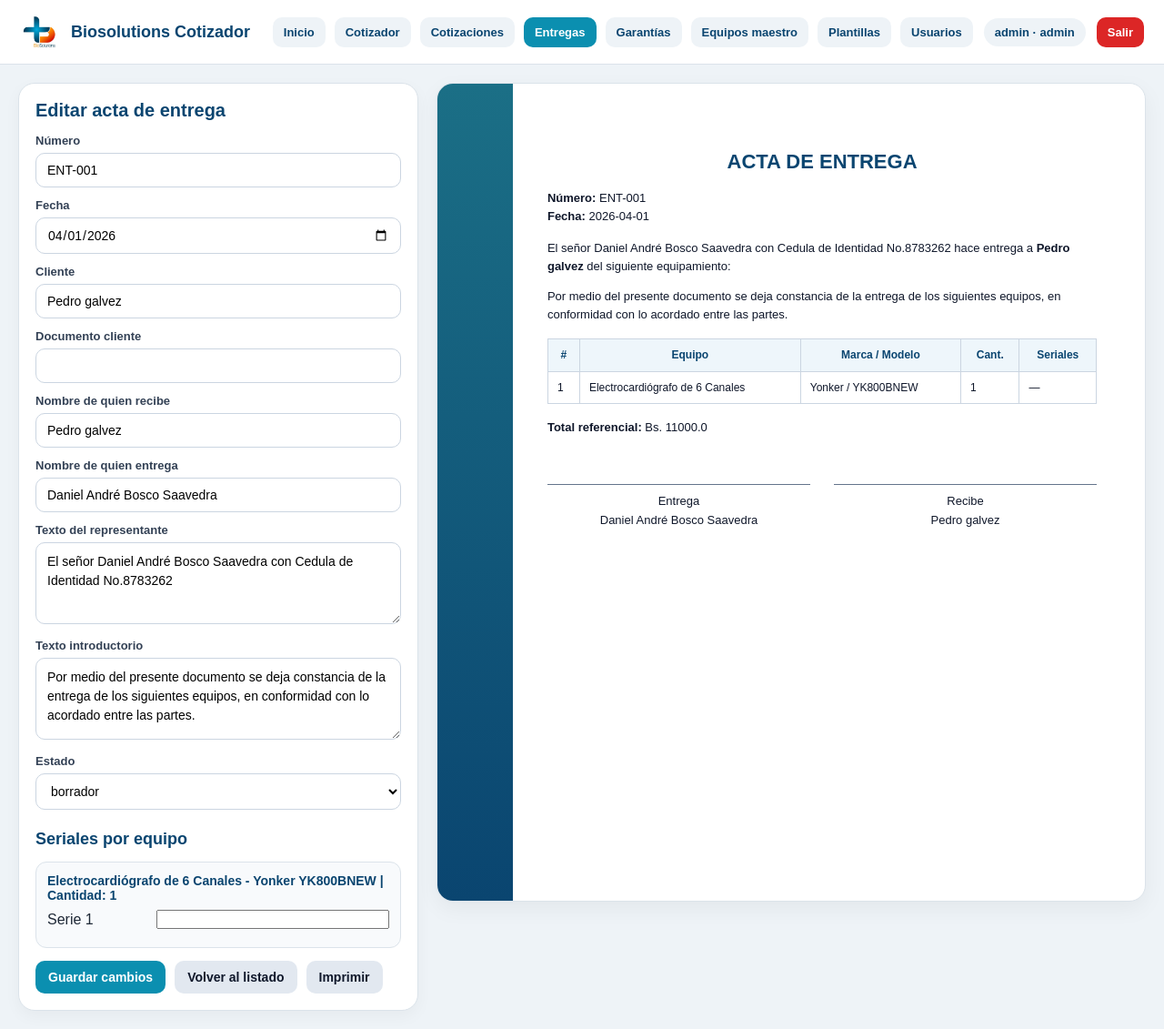
After one commit to Myroesh/biosolutions-cotizador, a Flask app: page /entregas/1 in a window 1280 px wide. The commit adds this page. Shown: the whole page at 91% size. Run offline with Flask 3, Linux system fonts and the light colour scheme; a user stored in the database is signed in; data comes from the database, SQL or seed files in the repository.

Commit message:
Corregir dashboard y evitar duplicados de entrega y garantia 3

```diff
--- a/app.py
+++ b/app.py
@@ -637,6 +637,64 @@ def build_initial_garantia_payload(cot_row, cot_payload, numero_garantia):
             "grandTotal": total
         }
     }
+
+def load_entrega_payload(conn, entrega_id):
+    row = conn.execute("""
+        SELECT *
+        FROM entregas
+        WHERE id = ?
+    """, (entrega_id,)).fetchone()
+
+    if not row:
+        return None, None
+
+    payload_json = (row["payload_json"] or "").strip()
+    payload = None
+
+    if payload_json:
+        try:
+            payload = json.loads(payload_json)
+        except Exception as e:
+            print("WARNING load_entrega_payload:", e)
+            payload = None
+
+    if not isinstance(payload, dict):
+        payload = {
+            "document": {
+                "dbId": row["id"],
+                "cotizacionId": row["cotizacion_id"],
+                "number": row["numero_entrega"] or "",
+                "date": row["fecha_entrega"] or "",
+                "client": row["cliente_nombre"] or "",
+                "clientDocument": row["cliente_documento"] or "",
+                "receivesName": row["recibe_nombre"] or "",
+                "deliversName": row["entrega_nombre"] or "",
+                "delivererText": row["entrega_documento_texto"] or "",
+                "introText": row["texto_intro"] or ""
+            },
+            "items": [],
+            "totals": {
+                "grandTotal": float(row["total"] or 0)
+            }
+        }
+
+    payload.setdefault("document", {})
+    payload.setdefault("items", [])
+    payload.setdefault("totals", {})
+
+    payload["document"]["dbId"] = row["id"]
+    payload["document"]["cotizacionId"] = row["cotizacion_id"]
+    payload["document"]["number"] = payload["document"].get("number") or (row["numero_entrega"] or "")
+    payload["document"]["date"] = payload["document"].get("date") or (row["fecha_entrega"] or "")
+    payload["document"]["client"] = payload["document"].get("client") or (row["cliente_nombre"] or "")
+    payload["document"]["clientDocument"] = payload["document"].get("clientDocument") or (row["cliente_documento"] or "")
+    payload["document"]["receivesName"] = payload["document"].get("receivesName") or (row["recibe_nombre"] or "")
+    payload["document"]["deliversName"] = payload["document"].get("deliversName") or (row["entrega_nombre"] or "")
+    payload["document"]["delivererText"] = payload["document"].get("delivererText") or (row["entrega_documento_texto"] or "")
+    payload["document"]["introText"] = payload["document"].get("introText") or (row["texto_intro"] or "")
+    payload["totals"]["grandTotal"] = float(payload["totals"].get("grandTotal") or row["total"] or 0)
+
+    return row, payload
 
 @app.route("/")
 @login_required
@@ -1011,11 +1069,18 @@ def cotizaciones_page():
         c.*,
         uc.username AS creado_por_username,
         ua.username AS actualizado_por_username,
+       (
+    SELECT COUNT(1)
+    FROM entregas e
+    WHERE e.cotizacion_id = c.id
+        ) AS entregas_count,
         (
-            SELECT COUNT(1)
+            SELECT e.id
             FROM entregas e
             WHERE e.cotizacion_id = c.id
-        ) AS entregas_count,
+            ORDER BY e.id DESC
+            LIMIT 1
+        ) AS ultima_entrega_id,
         (
             SELECT COUNT(1)
             FROM garantias g
@@ -1029,27 +1094,125 @@ def cotizaciones_page():
     conn.close()
     return render_template("cotizaciones.html", cotizaciones=cotizaciones, active_page="cotizaciones")
 
-@app.route("/entregas")
+@app.route("/entregas/<int:entrega_id>")
 @login_required
-def entregas_page():
+def entrega_detail_page(entrega_id):
     conn = get_db_connection()
     ensure_auth_schema(conn)
 
-    entregas = conn.execute("""
-        SELECT
-            e.*,
-            c.numero AS cotizacion_numero,
-            uc.username AS creado_por_username,
-            ua.username AS actualizado_por_username
-        FROM entregas e
-        LEFT JOIN cotizaciones c ON c.id = e.cotizacion_id
-        LEFT JOIN usuarios uc ON uc.id = e.creado_por_user_id
-        LEFT JOIN usuarios ua ON ua.id = e.actualizado_por_user_id
-        ORDER BY e.id DESC
-    """).fetchall()
-
-    conn.close()
-    return render_template("entregas.html", entregas=entregas, active_page="entregas")
+    entrega_row, entrega_payload = load_entrega_payload(conn, entrega_id)
+    conn.close()
+
+    if not entrega_row:
+        flash("Acta de entrega no encontrada.", "error")
+        return redirect(url_for("entregas_page"))
+
+    return render_template(
+        "entrega_detail.html",
+        entrega=entrega_row,
+        entrega_payload=entrega_payload,
+        active_page="entregas"
+    )
+
+@app.route("/entregas/<int:entrega_id>/guardar", methods=["POST"])
+@editor_required
+def guardar_entrega(entrega_id):
+    conn = get_db_connection()
+    ensure_auth_schema(conn)
+
+    entrega_row, entrega_payload = load_entrega_payload(conn, entrega_id)
+    if not entrega_row:
+        conn.close()
+        flash("Acta de entrega no encontrada.", "error")
+        return redirect(url_for("entregas_page"))
+
+    number = (request.form.get("number") or "").strip()
+    date_value = (request.form.get("date") or "").strip()
+    client = (request.form.get("client") or "").strip()
+    client_document = (request.form.get("clientDocument") or "").strip()
+    receives_name = (request.form.get("receivesName") or "").strip()
+    delivers_name = (request.form.get("deliversName") or "").strip()
+    deliverer_text = (request.form.get("delivererText") or "").strip()
+    intro_text = (request.form.get("introText") or "").strip()
+    estado = (request.form.get("estado") or "borrador").strip()
+
+    if estado not in {"borrador", "emitida"}:
+        estado = "borrador"
+
+    items = entrega_payload.get("items", []) or []
+
+    serials_flat = request.form.getlist("serials[]")
+    serial_idx = 0
+
+    for item in items:
+        quantity = int(item.get("quantity") or 1)
+        if quantity < 1:
+            quantity = 1
+
+        new_serials = []
+        for _ in range(quantity):
+            serial_value = ""
+            if serial_idx < len(serials_flat):
+                serial_value = (serials_flat[serial_idx] or "").strip()
+            new_serials.append(serial_value)
+            serial_idx += 1
+
+        item["serials"] = new_serials
+
+    entrega_payload["document"] = {
+        "dbId": entrega_id,
+        "cotizacionId": entrega_row["cotizacion_id"],
+        "number": number,
+        "date": date_value,
+        "client": client,
+        "clientDocument": client_document,
+        "receivesName": receives_name,
+        "deliversName": delivers_name,
+        "delivererText": deliverer_text,
+        "introText": intro_text
+    }
+
+    current_user = get_current_user()
+    current_user_id = current_user["id"] if current_user else None
+    now_str = datetime.now().strftime("%Y-%m-%d %H:%M:%S")
+
+    conn.execute("""
+        UPDATE entregas
+        SET numero_entrega = ?,
+            fecha_entrega = ?,
+            cliente_nombre = ?,
+            cliente_documento = ?,
+            recibe_nombre = ?,
+            entrega_nombre = ?,
+            entrega_documento_texto = ?,
+            texto_intro = ?,
+            payload_json = ?,
+            estado = ?,
+            actualizado_por_user_id = ?,
+            actualizado_en = ?
+        WHERE id = ?
+    """, (
+        number,
+        date_value,
+        client,
+        client_document,
+        receives_name,
+        delivers_name,
+        deliverer_text,
+        intro_text,
+        json.dumps(entrega_payload, ensure_ascii=False),
+        estado,
+        current_user_id,
+        now_str,
+        entrega_id
+    ))
+
+    conn.commit()
+    conn.close()
+
+    flash("Acta de entrega actualizada correctamente.", "success")
+    return redirect(url_for("entrega_detail_page", entrega_id=entrega_id))
+
 
 @app.route("/garantias")
 @login_required
--- a/templates/cotizaciones.html
+++ b/templates/cotizaciones.html
@@ -172,8 +172,8 @@
                   <button type="submit" class="secondary-btn">Generar acta de entrega</button>
                 </form>
               {% else %}
-                <a href="{{ url_for('entregas_page') }}">Ver entrega</a>
-              {% endif %}
+                <a href="{{ url_for('entrega_detail_page', entrega_id=c['ultima_entrega_id']) }}">Ver entrega</a>
+                {% endif %}
 
               {% if (c["garantias_count"] or 0) == 0 %}
                 <form method="post"
--- /dev/null
+++ b/templates/entrega_detail.html
@@ -0,0 +1,373 @@
+{% extends "base.html" %}
+
+{% block title %}Acta de entrega - Biosolutions{% endblock %}
+
+{% block extra_head %}
+<style>
+  .page-grid{
+    display:grid;
+    grid-template-columns: 440px 1fr;
+    gap:20px;
+    align-items:start;
+  }
+
+  .page-card{
+    background:#fff;
+    border:1px solid #dbe3ea;
+    border-radius:18px;
+    padding:18px;
+    box-shadow:0 6px 18px rgba(0,0,0,.04);
+  }
+
+  .page-card h2{
+    margin:0 0 14px;
+    color:#0a4570;
+    font-size:20px;
+  }
+
+  .field{
+    margin-bottom:12px;
+  }
+
+  .field label{
+    display:block;
+    margin-bottom:6px;
+    font-size:13px;
+    font-weight:700;
+    color:#334155;
+  }
+
+  .field input,
+  .field textarea,
+  .field select{
+    width:100%;
+    padding:10px 12px;
+    border:1px solid #cbd5e1;
+    border-radius:10px;
+    font-size:14px;
+    font-family:inherit;
+    box-sizing:border-box;
+    background:#fff;
+  }
+
+  .field textarea{
+    min-height:90px;
+    resize:vertical;
+  }
+
+  .btn{
+    background:#0b8fb0;
+    color:#fff;
+    border:none;
+    border-radius:10px;
+    padding:10px 14px;
+    font-size:14px;
+    font-weight:700;
+    cursor:pointer;
+  }
+
+  .btn-light{
+    background:#e2e8f0;
+    color:#0f172a;
+    border:none;
+    border-radius:10px;
+    padding:10px 14px;
+    font-size:14px;
+    font-weight:700;
+    cursor:pointer;
+    text-decoration:none;
+    display:inline-flex;
+    align-items:center;
+  }
+
+  .inline-actions{
+    display:flex;
+    gap:10px;
+    flex-wrap:wrap;
+    margin-top:14px;
+  }
+
+  .serial-block{
+    border:1px solid #dbe3ea;
+    border-radius:12px;
+    padding:12px;
+    background:#f8fafc;
+    margin-bottom:10px;
+  }
+
+  .serial-block strong{
+    display:block;
+    margin-bottom:8px;
+    color:#0a4570;
+    font-size:14px;
+  }
+
+  .serial-row{
+    display:grid;
+    grid-template-columns: 110px 1fr;
+    gap:10px;
+    align-items:center;
+    margin-bottom:8px;
+  }
+
+  .doc-preview{
+    position:relative;
+    background:#fff;
+    border:1px solid #dbe3ea;
+    border-radius:18px;
+    min-height:900px;
+    overflow:hidden;
+    box-shadow:0 8px 24px rgba(0,0,0,.05);
+  }
+
+  .doc-left{
+    position:absolute;
+    left:0;
+    top:0;
+    bottom:0;
+    width:22mm;
+    background:linear-gradient(180deg,#1b6f86 0%, #0a4570 100%);
+  }
+
+  .doc-content{
+    position:relative;
+    z-index:2;
+    padding:18mm 14mm 16mm 32mm;
+    color:#0f172a;
+    font-size:13px;
+    line-height:1.55;
+  }
+
+  .doc-title{
+    text-align:center;
+    font-size:22px;
+    font-weight:800;
+    color:#0a4570;
+    margin-bottom:18px;
+    text-transform:uppercase;
+  }
+
+  .doc-meta{
+    margin-bottom:14px;
+  }
+
+  .doc-table{
+    width:100%;
+    border-collapse:collapse;
+    margin:16px 0;
+    font-size:12px;
+  }
+
+  .doc-table th,
+  .doc-table td{
+    border:1px solid #cbd5e1;
+    padding:8px 10px;
+    vertical-align:top;
+  }
+
+  .doc-table th{
+    background:#eef6fb;
+    color:#0a4570;
+    font-weight:800;
+  }
+
+  .doc-sign{
+    margin-top:34px;
+    display:grid;
+    grid-template-columns:1fr 1fr;
+    gap:26px;
+  }
+
+  .doc-sign-box{
+    text-align:center;
+    padding-top:18px;
+  }
+
+  .doc-sign-line{
+    border-top:1px solid #64748b;
+    margin-bottom:8px;
+    height:1px;
+  }
+
+  @media print{
+    .topbar,
+    .inline-actions,
+    .page-grid > .page-card:first-child{
+      display:none !important;
+    }
+
+    .page-grid{
+      display:block !important;
+    }
+
+    .doc-preview{
+      border:none !important;
+      box-shadow:none !important;
+      border-radius:0 !important;
+    }
+  }
+
+  @media (max-width: 1200px){
+    .page-grid{
+      grid-template-columns:1fr;
+    }
+  }
+</style>
+{% endblock %}
+
+{% block content %}
+<div class="page-grid">
+  <section class="page-card">
+    <h2>Editar acta de entrega</h2>
+
+    <form method="post" action="{{ url_for('guardar_entrega', entrega_id=entrega['id']) }}">
+      <div class="field">
+        <label for="number">Número</label>
+        <input type="text" id="number" name="number" value="{{ entrega_payload['document']['number'] or '' }}">
+      </div>
+
+      <div class="field">
+        <label for="date">Fecha</label>
+        <input type="date" id="date" name="date" value="{{ entrega_payload['document']['date'] or '' }}">
+      </div>
+
+      <div class="field">
+        <label for="client">Cliente</label>
+        <input type="text" id="client" name="client" value="{{ entrega_payload['document']['client'] or '' }}">
+      </div>
+
+      <div class="field">
+        <label for="clientDocument">Documento cliente</label>
+        <input type="text" id="clientDocument" name="clientDocument" value="{{ entrega_payload['document']['clientDocument'] or '' }}">
+      </div>
+
+      <div class="field">
+        <label for="receivesName">Nombre de quien recibe</label>
+        <input type="text" id="receivesName" name="receivesName" value="{{ entrega_payload['document']['receivesName'] or '' }}">
+      </div>
+
+      <div class="field">
+        <label for="deliversName">Nombre de quien entrega</label>
+        <input type="text" id="deliversName" name="deliversName" value="{{ entrega_payload['document']['deliversName'] or '' }}">
+      </div>
+
+      <div class="field">
+        <label for="delivererText">Texto del representante</label>
+        <textarea id="delivererText" name="delivererText">{{ entrega_payload['document']['delivererText'] or '' }}</textarea>
+      </div>
+
+      <div class="field">
+        <label for="introText">Texto introductorio</label>
+        <textarea id="introText" name="introText">{{ entrega_payload['document']['introText'] or '' }}</textarea>
+      </div>
+
+      <div class="field">
+        <label for="estado">Estado</label>
+        <select id="estado" name="estado">
+          <option value="borrador" {% if (entrega['estado'] or 'borrador') == 'borrador' %}selected{% endif %}>borrador</option>
+          <option value="emitida" {% if entrega['estado'] == 'emitida' %}selected{% endif %}>emitida</option>
+        </select>
+      </div>
+
+      <h2 style="margin-top:22px; font-size:18px;">Seriales por equipo</h2>
+
+      {% for item in entrega_payload['items'] %}
+        <div class="serial-block">
+          <strong>
+            {{ item['title'] or 'Equipo' }}
+            {% if item['brand'] %} - {{ item['brand'] }}{% endif %}
+            {% if item['model'] %} {{ item['model'] }}{% endif %}
+            | Cantidad: {{ item['quantity'] or 1 }}
+          </strong>
+
+          {% for serial in item['serials'] %}
+            <div class="serial-row">
+              <span>Serie {{ loop.index }}</span>
+              <input type="text" name="serials[]" value="{{ serial or '' }}">
+            </div>
+          {% endfor %}
+        </div>
+      {% endfor %}
+
+      <div class="inline-actions">
+        {% if current_role in ['admin', 'editor'] %}
+          <button type="submit" class="btn">Guardar cambios</button>
+        {% endif %}
+        <a href="{{ url_for('entregas_page') }}" class="btn-light">Volver al listado</a>
+        <button type="button" class="btn-light" onclick="window.print()">Imprimir</button>
+      </div>
+    </form>
+  </section>
+
+  <section class="doc-preview">
+    <div class="doc-left"></div>
+    <div class="doc-content">
+      <div class="doc-title">Acta de Entrega</div>
+
+      <div class="doc-meta">
+        <strong>Número:</strong> {{ entrega_payload['document']['number'] or '' }}<br>
+        <strong>Fecha:</strong> {{ entrega_payload['document']['date'] or '' }}
+      </div>
+
+      <p>
+        {{ entrega_payload['document']['delivererText'] or '' }}
+        {% if entrega_payload['document']['receivesName'] %}
+          hace entrega a <strong>{{ entrega_payload['document']['receivesName'] }}</strong>
+        {% endif %}
+        {% if entrega_payload['document']['clientDocument'] %}
+          con documento <strong>{{ entrega_payload['document']['clientDocument'] }}</strong>
+        {% endif %}
+        del siguiente equipamiento:
+      </p>
+
+      <p>{{ entrega_payload['document']['introText'] or '' }}</p>
+
+      <table class="doc-table">
+        <thead>
+          <tr>
+            <th>#</th>
+            <th>Equipo</th>
+            <th>Marca / Modelo</th>
+            <th>Cant.</th>
+            <th>Seriales</th>
+          </tr>
+        </thead>
+        <tbody>
+          {% for item in entrega_payload['items'] %}
+            <tr>
+              <td>{{ loop.index }}</td>
+              <td>{{ item['title'] or '' }}</td>
+              <td>
+                {% if item['brand'] %}{{ item['brand'] }}{% endif %}
+                {% if item['model'] %} / {{ item['model'] }}{% endif %}
+              </td>
+              <td>{{ item['quantity'] or 1 }}</td>
+              <td>
+                {% for serial in item['serials'] %}
+                  {% if serial %}{{ serial }}{% else %}—{% endif %}{% if not loop.last %}<br>{% endif %}
+                {% endfor %}
+              </td>
+            </tr>
+          {% endfor %}
+        </tbody>
+      </table>
+
+      <p><strong>Total referencial:</strong> Bs. {{ entrega_payload['totals']['grandTotal'] or 0 }}</p>
+
+      <div class="doc-sign">
+        <div class="doc-sign-box">
+          <div class="doc-sign-line"></div>
+          <div>Entrega</div>
+          <div>{{ entrega_payload['document']['deliversName'] or '' }}</div>
+        </div>
+
+        <div class="doc-sign-box">
+          <div class="doc-sign-line"></div>
+          <div>Recibe</div>
+          <div>{{ entrega_payload['document']['receivesName'] or '' }}</div>
+        </div>
+      </div>
+    </div>
+  </section>
+</div>
+{% endblock %}
```
Also changed, not shown: templates/entregas.html (+21 -1 lines).
